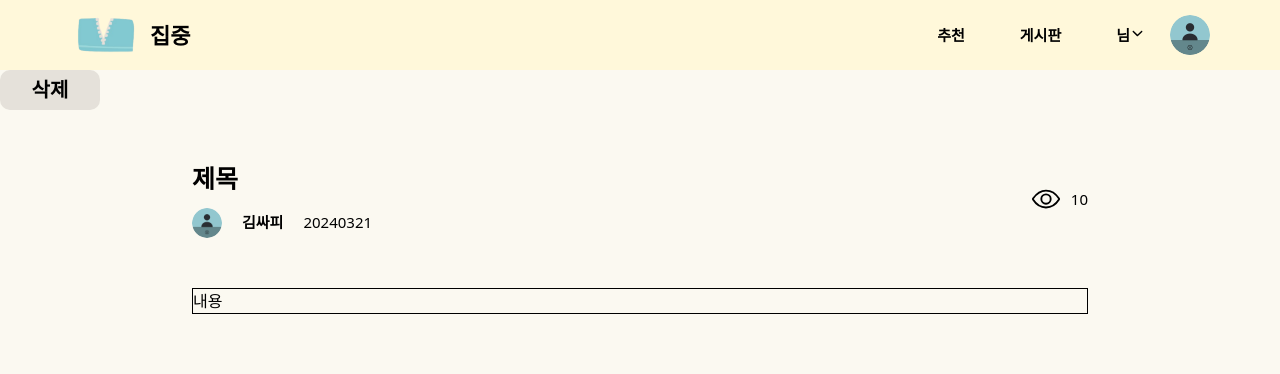
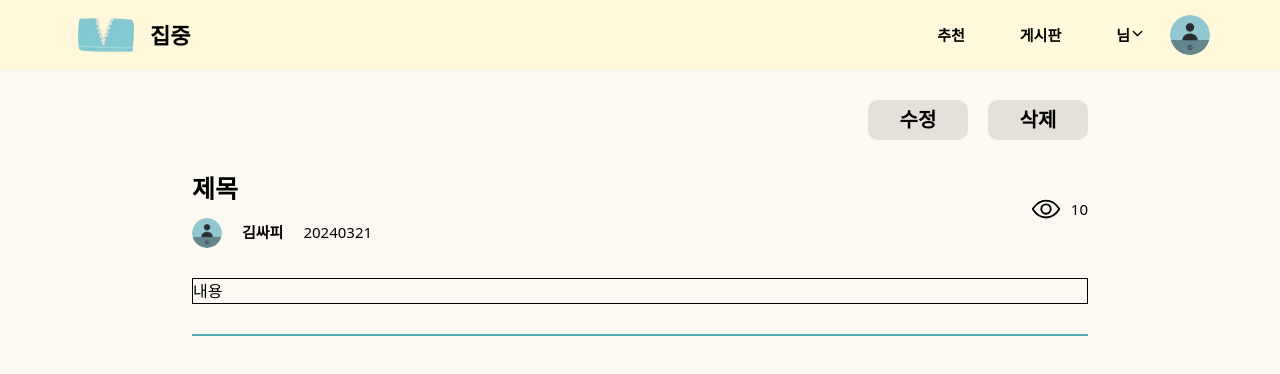
Before and after one commit to ZipZoong-DeskSetup/ZipZoong, a Next.js app in the folder frontend/zipjung/: page /board/1 in a window 1280 px wide. Shown: the top 374 px of the page. Built offline with nearby package versions, Linux system fonts and the light colour scheme.

Commit message:
Add:GomodifyButton #S10P22A204-193

```diff
--- a/frontend/zipjung/src/components/Board/[BoardId]/DeleteButton.tsx
+++ b/frontend/zipjung/src/components/Board/[BoardId]/DeleteButton.tsx
@@ -1,3 +1,4 @@
+/* eslint-disable no-console */
 import axios from 'axios';
 import styles from '@/components/Board/[BoardId]/DeleteButton.module.scss';
 
@@ -9,18 +10,22 @@ function DeleteButton({boardId}: DeleteButtonProps) {
   const handleDelete = async () => {
     try {
       await axios.delete(`/api/boards/${boardId}`);
+      // eslint-disable-next-line no-alert
       alert('게시글이 성공적으로 삭제되었습니다.');
       // 삭제 후 로직 (예: 목록 페이지로 리다이렉트)
       // router.push('/board');
     } catch (error) {
       console.error('게시글 삭제 중 오류가 발생했습니다.', error);
+      // eslint-disable-next-line no-alert
       alert('게시글 삭제에 실패했습니다.');
     }
   };
 
-  // handleClick에서 async 함수를 호출할 때 void 연산자 사용
   const handleClick = () => {
-    void handleDelete();
+    handleDelete().catch(error => {
+      // eslint-disable-next-line no-console
+      console.error('Error deleting the post', error);
+    });
   };
 
   return (
--- a/frontend/zipjung/src/components/Board/[BoardId]/DetailHead.module.scss
+++ b/frontend/zipjung/src/components/Board/[BoardId]/DetailHead.module.scss
@@ -1,12 +1,9 @@
 .BoardHeadContain{
-    display: flex;
-    justify-content: center;
-    align-items: center;
-    margin: 50px 0;
+    width: 100%;
+    margin: 30px 0;
 }
 
 .BoardDetailHead{
-    width: 70%;
     display: flex;
     justify-content: space-between;
 }
--- /dev/null
+++ b/frontend/zipjung/src/components/Board/[BoardId]/GoModifyButton.module.scss
@@ -0,0 +1,12 @@
+.GoUpdateButton{
+    font-size: 20px;
+    font-weight: bold;
+    width: 100px;
+    height: 40px;
+    border-radius: 10px;
+    background-color: var(--button-main-color);
+}
+
+.GoUpdateButton:hover{
+    background-color: var(--button-main-hover-color);
+}
--- /dev/null
+++ b/frontend/zipjung/src/components/Board/[BoardId]/GoModifyButton.tsx
@@ -0,0 +1,27 @@
+import {useRouter} from 'next/navigation';
+import useBoardStore from '@/stores/board';
+import styles from '@/components/Board/[BoardId]/GoModifyButton.module.scss';
+
+interface ModifyButtonProps {
+  boardId: number;
+}
+
+function GoUpdateButton({boardId}: ModifyButtonProps) {
+  const router = useRouter();
+  const {setZustandboardModifyId} = useBoardStore();
+
+  const handleClick = () => {
+    setZustandboardModifyId(boardId);
+    router.push('/board/modify');
+  };
+
+  return (
+    <div>
+      <button className={styles.GoUpdateButton} onClick={handleClick}>
+        수정
+      </button>
+    </div>
+  );
+}
+
+export default GoUpdateButton;
--- a/frontend/zipjung/src/components/Board/[BoardId]/index.module.scss
+++ b/frontend/zipjung/src/components/Board/[BoardId]/index.module.scss
@@ -1,9 +1,31 @@
+.BoardDetailDiv{
+    display: flex;
+    flex-direction: column;
+    justify-content: center;
+    align-items: center;
+}
+
+.ButtonDiv{
+    width: 70%;
+    display: flex;
+    justify-content: right;
+    gap: 20px;
+    margin-top: 30px;
+}
+
+.HeadDiv{
+    width: 70%;
+}
+
 .boardContentDiv{
+    width: 70%;
     display: flex;
     justify-content: center;
+    padding-bottom: 30px;
+    border-bottom: 2px solid var(--main-color-dark);
 }
 
 .boardContent{
-    width: 70%;
+    width: 100%;
     border: 1px solid black;
 }
--- a/frontend/zipjung/src/components/Board/[BoardId]/index.tsx
+++ b/frontend/zipjung/src/components/Board/[BoardId]/index.tsx
@@ -6,6 +6,7 @@ import useBoardStore from '@/stores/board';
 import DetailHead from '@/components/Board/[BoardId]/DetailHead';
 import styles from '@/components/Board/[BoardId]/index.module.scss';
 import DeleteButton from '@/components/Board/[BoardId]/DeleteButton';
+import GoUpdateButton from '@/components/Board/[BoardId]/GoModifyButton';
 
 interface Board {
   boardId: number;
@@ -50,13 +51,21 @@ function Form() {
   if (!boardDetail) return <div>Loading...</div>;
 
   return (
-    <div>
-      <DeleteButton key={boardDetail.boardId} boardId={boardDetail.boardId}/>
-      <DetailHead key={boardDetail.boardId} boardDetail={boardDetail} />
-
+    <div className={styles.BoardDetailDiv}>
+      <div className={styles.ButtonDiv}>
+        <GoUpdateButton
+          key={boardDetail.boardId}
+          boardId={boardDetail.boardId}
+        />
+        <DeleteButton key={boardDetail.boardId} boardId={boardDetail.boardId} />
+      </div>
+      <div className={styles.HeadDiv}>
+        <DetailHead key={boardDetail.boardId} boardDetail={boardDetail} />
+      </div>
       <div className={styles.boardContentDiv}>
         <div className={styles.boardContent}>{boardDetail.boardContent}</div>
       </div>
+      <div></div>
     </div>
   );
 }
--- a/frontend/zipjung/src/components/Board/index.tsx
+++ b/frontend/zipjung/src/components/Board/index.tsx
@@ -102,7 +102,6 @@ function Form() {
   };
 
   useEffect(() => {
-    // 선택된 탭에 따라 호출할 API의 URL을 결정합니다.
     const apiUrl =
       selectedTab === 'all' ? '/api/boards' : `/api/boards/${ZustandId}`;
 
--- a/frontend/zipjung/src/stores/board.ts
+++ b/frontend/zipjung/src/stores/board.ts
@@ -4,6 +4,8 @@ import {persist} from 'zustand/middleware';
 interface IBoardState {
   ZustandboardId: number | null;
   setZustandBoardId: (id: number) => void;
+  ZustandboardModifyId: number | null;
+  setZustandboardModifyId: (id: number) => void;
 }
 
 const useBoardStore = create<IBoardState>()(
@@ -11,6 +13,8 @@ const useBoardStore = create<IBoardState>()(
     set => ({
       ZustandboardId: null,
       setZustandBoardId: (id: number) => set({ZustandboardId: id}),
+      ZustandboardModifyId: null,
+      setZustandboardModifyId: (id: number) => set({ZustandboardModifyId: id}),
     }),
     {
       name: 'board-store',
```
